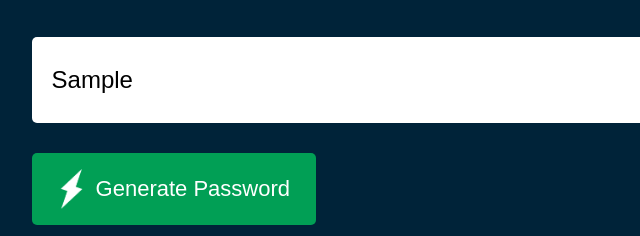
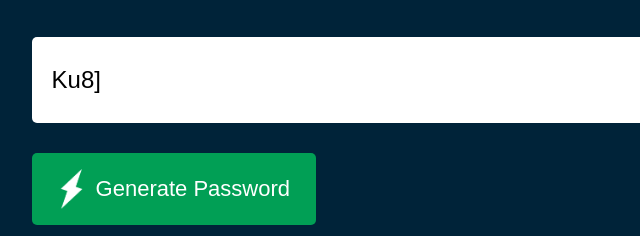
Before and after one commit to akshatsinghania/password-generator, a plain HTML site: page index.html in a window 1280 px wide. Both pictures are taken after typing "Sample" into the empty fields and a click on the button "Generate Password". Shown: the part 271-507 px from the top of the page, 122-762 px from the left. Drawn offline with Linux system fonts and the light colour scheme.

Commit message:
added code to generate 4 character password

```diff
--- a/index.html
+++ b/index.html
@@ -13,7 +13,9 @@
         <input type="text" id="password" placeholder="Password" />
         <img src="images/copy.png" />
       </div>
-      <button><img src="images/generate.png" />Generate Password</button>
+      <button onclick="createPassword()">
+        <img src="images/generate.png" />Generate Password
+      </button>
     </div>
     <script>
       const passwordBox = document.getElementById("password");
@@ -22,7 +24,19 @@
       const upperCase = "ABCDEFGHIJKLMNOPQRSTUVWXYZ";
       const lowerCase = "abcdefghijklmnopqrstuvwxyz";
       const number = "0123456789";
-      const symbol="@#$%^&*()_+~|}{[]></-=";
+      const symbol = "@#$%^&*()_+~|}{[]></-=";
+      const allChars = upperCase + lowerCase + number + symbol;
+      function createPassword() {
+        let password = "";
+        password += upperCase[Math.floor(Math.random() * upperCase.length)];
+        password += lowerCase[Math.floor(Math.random() * lowerCase.length)];
+        password += number[Math.floor(Math.random() * number.length)];
+        password += symbol[Math.floor(Math.random() * symbol.length)];
+        // while (length > password.length) {
+        //   password += allChars[Math.floor(Math.random() * allChars.length)];
+        // }
+        passwordBox.value = password;
+      }
     </script>
   </body>
 </html>
```
